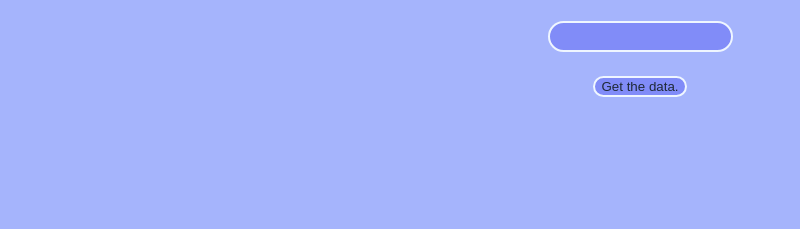
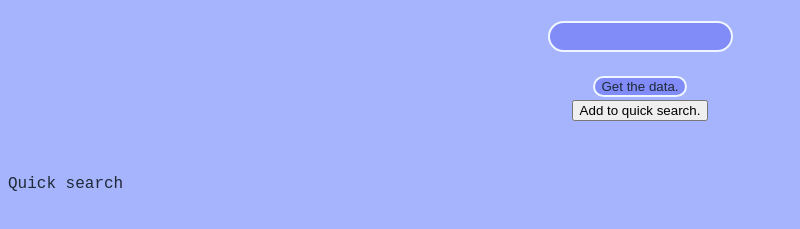
Before and after one commit to sseraflm/weather-app, a plain HTML site: page index.html in a window 1280 px wide. Shown: the part 101-330 px from the top of the page, without its empty margins (0-800 px from the left). Drawn offline with Linux system fonts and the light colour scheme.

Commit message:
feat: add Quick Search markup

```diff
--- a/index.html
+++ b/index.html
@@ -12,11 +12,16 @@
             <label for="cityName">City name</label> <br />
             <input type="text" id="cityName" /> <br />
             <button id="submitCity">Get the data.</button>
+            <button id="submitQuickSearch">Add to quick search.</button>
         </div>
         <br />
 
         <div id="result"></div>
         <div id="history"></div>
+        <div id="quickSearchMain">
+            <p>Quick search</p>
+            <div id="quickSearch"></div>
+        </div>
         <script src="script.js"></script>
     </body>
 </html>
```
